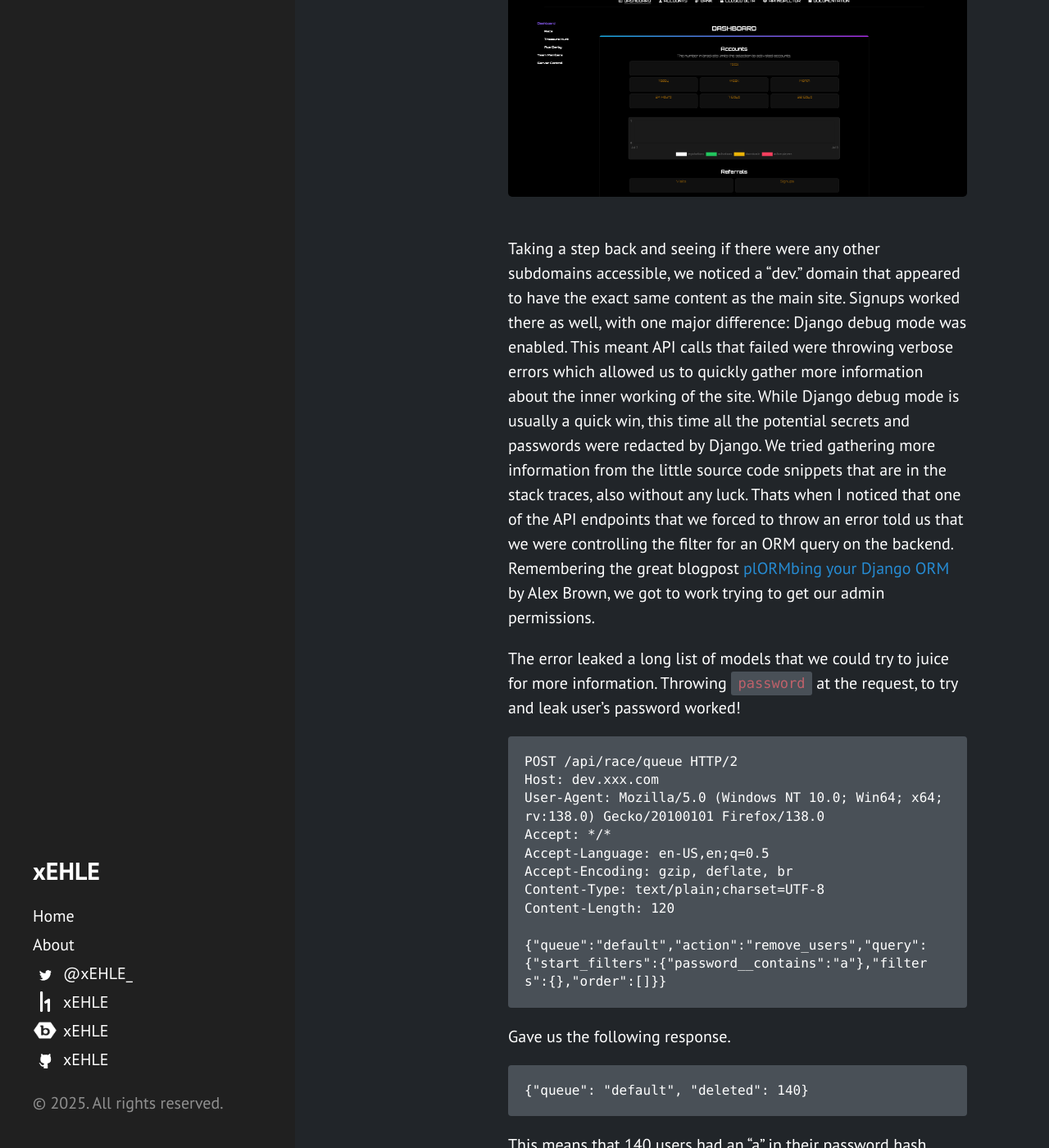
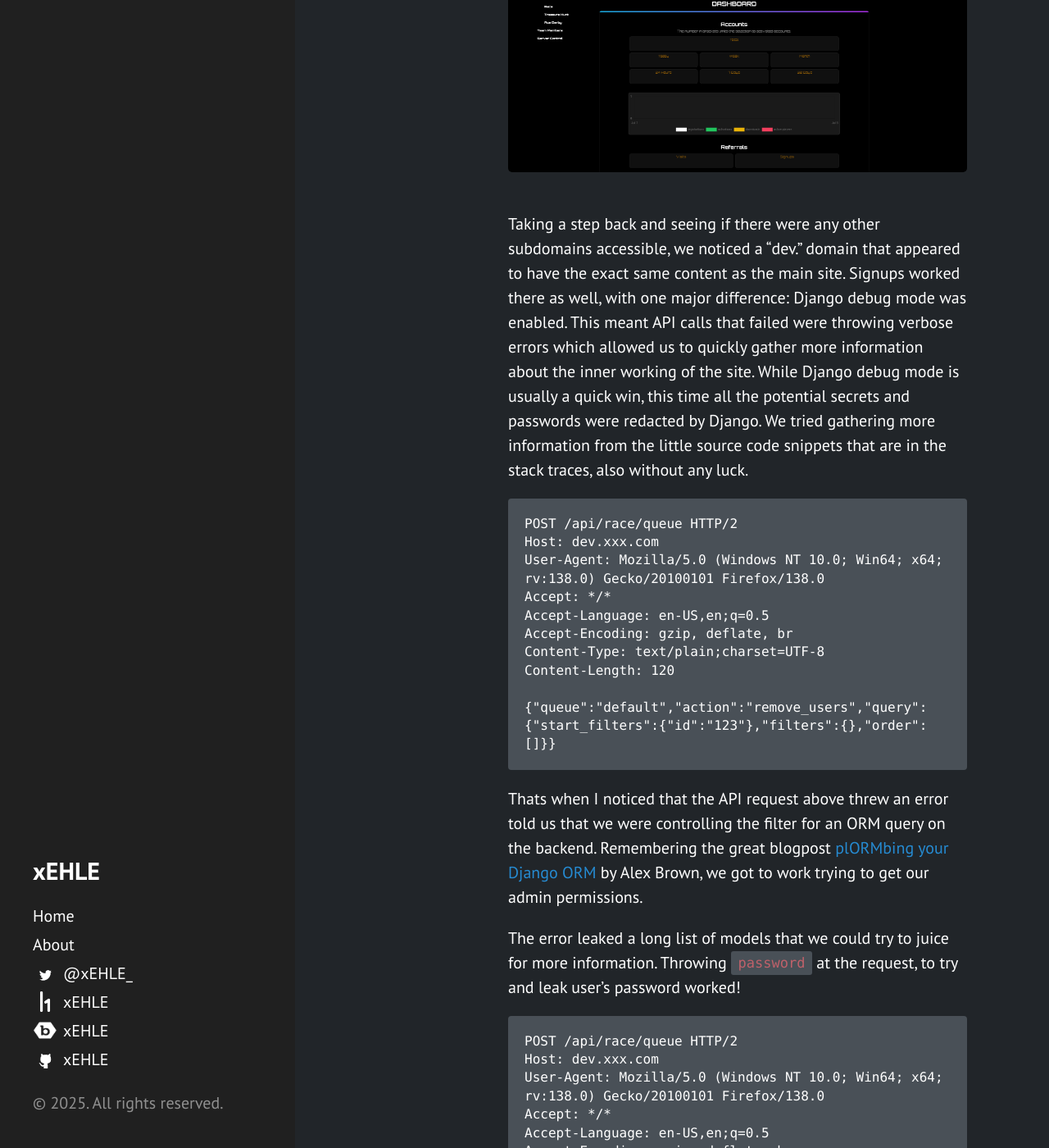
Before and after one commit to xEHLE/xEHLE.github.io, a Jekyll site: the page built from _posts/2025-07-06-Hacking-a-crypto-game.markdown, in a window 1280 px wide and 1400 px high, scrolled down 1610 px. Shown: the whole window at 82% size. Built offline with Jekyll 4.4.1, drawn with Linux system fonts in a browser that asks for light colours; some of the changed text lies outside the part shown.

Commit message:
formating

````diff
--- a/_posts/2025-07-06-Hacking-a-crypto-game.markdown
+++ b/_posts/2025-07-06-Hacking-a-crypto-game.markdown
@@ -6,7 +6,7 @@
 
 Earlier this month, [Sam Curry](https://x.com/samwcyo) and I found one of our first exploitable ORM injection vulnerabilities that we've seen in the wild and leveraged it to steal cryptocurrency from an online game.
 
-I got really deep into the solana ecosystem at the start of the year, and one of the things we were always interested in were games that integrate crypto in one form or another. We found an upcoming "pay-to-spawn" shooter, a battle royale game where you have to put up some amount of crypto to spawn and the winner takes all.
+All of us being gamers working in crypto, one of the things we were always interested in were games that integrate crypto in one form or another. We found an upcoming "pay-to-spawn" shooter, a battle royale game where you have to put up some amount of crypto to spawn and the winner takes all.
 Sadly for us, the game was not fully released and it's in closed beta with no way to get invites.
 We also could not find the actual game binary to poke around on the website anywhere, but our friend [Justin Rhinehart](https://x.com/sshell_) found it was uploaded to VirusTotal.
 
@@ -25,7 +25,19 @@
 Taking a step back and seeing if there were any other subdomains accessible, we noticed a "dev." domain that appeared to have the exact same content as the main site. Signups worked there as well, with one major difference: Django debug mode was enabled. This meant API calls that failed were throwing verbose errors which allowed us to quickly gather more information about the inner working of the site.
 While Django debug mode is usually a quick win, this time all the potential secrets and passwords were redacted by Django.
 We tried gathering more information from the little source code snippets that are in the stack traces, also without any luck.
-Thats when I noticed that one of the API endpoints that we forced to throw an error told us that we were controlling the filter for an ORM query on the backend.
+```
+POST /api/race/queue HTTP/2
+Host: dev.xxx.com
+User-Agent: Mozilla/5.0 (Windows NT 10.0; Win64; x64; rv:138.0) Gecko/20100101 Firefox/138.0
+Accept: */*
+Accept-Language: en-US,en;q=0.5
+Accept-Encoding: gzip, deflate, br
+Content-Type: text/plain;charset=UTF-8
+Content-Length: 120
+
+{"queue":"default","action":"remove_users","query":{"start_filters":{"id":"123"},"filters":{},"order":[]}}
+```
+Thats when I noticed that the API request above threw an error told us that we were controlling the filter for an ORM query on the backend.
 Remembering the great blogpost [plORMbing your Django ORM](https://www.elttam.com/blog/plormbing-your-django-orm/) by Alex Brown, we got to work trying to get our admin permissions.
 
 The error leaked a long list of models that we could try to juice for more information. Throwing `password` at the request, to try and leak user's password worked!
````
Also changed, not shown: 1 other file.
